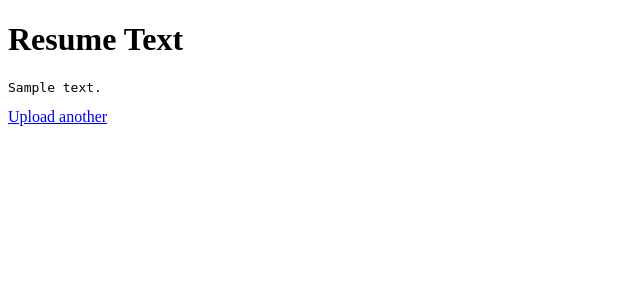
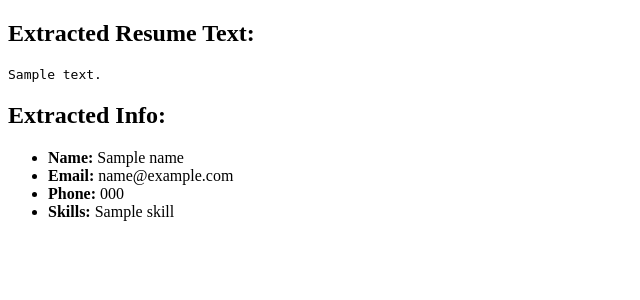
Before and after one commit to Bhargav166/resume-job-matcher, a Flask app: template templates/result.html in a window 1280 px wide. Shown: the top 300 px of the page, without its empty margins (0-640 px from the left). Run offline with Flask 3, Linux system fonts and the light colour scheme; the template is opened without the code that fills it: most values are stand-ins (such as "Sample title", 1, 10 or a date in 2020).

Commit message:
feat : key term extraction from resume (not perfect). Future upgrade to NLP

```diff
--- a/main.py
+++ b/main.py
@@ -1,6 +1,10 @@
+# Python libraries
 from flask import Flask, render_template, request, redirect
 import os
+
+# Custom functions
 from app.parser import extract_text_from_docx, extract_text_from_pdf
+from app.extractors import extract_email, extract_phone, extract_name, extract_skills
 
 app = Flask(__name__)
 app.config['UPLOAD_FOLDER'] = 'uploads'
@@ -25,7 +29,14 @@ def upload():
     else:
         return "Unsupported file type.", 400
 
-    return render_template("result.html", text=extracted_text)
+    email = extract_email(extracted_text)
+    phone = extract_phone(extracted_text)
+    name = extract_name(extracted_text)
+
+    common_skills = ["Python", "Java", "SQL", "JavaScript", "C++", "React", "Django"]
+    skills = extract_skills(extracted_text, common_skills)
+
+    return render_template("result.html", text=extracted_text, email=email, phone=phone, name=name, skills=skills)
 
 if __name__ == "__main__":
     app.run(debug=True)
--- a/templates/result.html
+++ b/templates/result.html
@@ -2,8 +2,16 @@
 <html>
   <head><title>Extracted Resume Text</title></head>
   <body>
-    <h1>Resume Text</h1>
-    <pre>{{ text }}</pre>
-    <a href="/">Upload another</a>
+    <h2>Extracted Resume Text:</h2>
+<pre>{{ text }}</pre>
+
+<h2>Extracted Info:</h2>
+<ul>
+  <li><strong>Name:</strong> {{ name }}</li>
+  <li><strong>Email:</strong> {{ email }}</li>
+  <li><strong>Phone:</strong> {{ phone }}</li>
+  <li><strong>Skills:</strong> {{ skills | join(', ') }}</li>
+</ul>
+
   </body>
 </html>
```
Also changed, not shown: app/extractors.py (added, +20 -0 lines).
